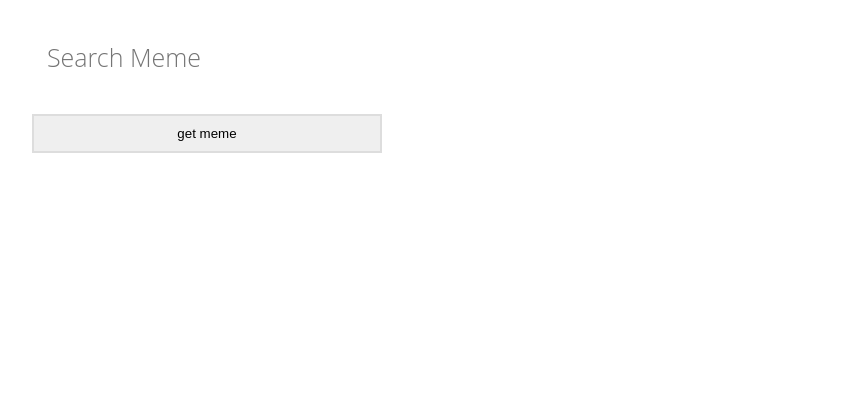
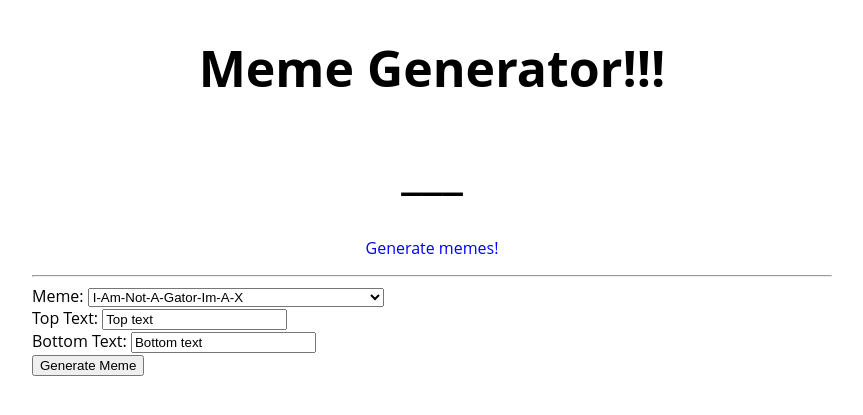
Before and after one commit to airgalvez/team-project, a Node server app: page / in a window 1280 px wide. Shown: the top 415 px of the page, without its empty margins (208-1071 px from the left). Run offline with Node 20, Linux system fonts and the light colour scheme.

Commit message:
some changes that might not work

```diff
--- a/views/home.ejs
+++ b/views/home.ejs
@@ -9,17 +9,47 @@
 </head>
 <body>
     <div class="container">
-        <form action="/" method="POST">
-            <input name="meme" class="ghost-input" type="text" placeholder="Search Meme">
-            <input class="ghost-button" type="submit" value="get meme">
-        </form>
+     <h1 style="text-align:center; font-size:50px"; font-color >Meme Generator!!!</h1>
+     <h1 style="text-align:center; font-size:50px">___</h1>
+     <p style="text-align: center;">Generate memes!</p>
+     <hr>
+     <form role="form">
+     <div class="form-group">
+         <label for="top-text">Meme:</label>
+         <select id="meme" class="form-control">
+                <option>I-Am-Not-A-Gator-Im-A-X</option>
+                <option>Angry-Chicken-Boss</option>
+                <option>Chuck-Norris-Laughing</option>
+                <option>Grumpy-Cat-Happy</option>
+                <option>Kanye-West-at-the-2009-Tribeca-Film-Festival</option>
+                <option>Kill-Yourself-Guy</option>
+                <option>LOL-Guy</option>
+                <option>Obama-Cowboy-Hat</option>
+                <option>Shocked-Ape</option>
+              </select>
+     </div>
+     <div class="form-group">
+         <label for="top-text">Top Text:</label>
+         <input type="text" class="form-control" id="top-text" placeholder="This text will appear on the top of the meme" value="Top text">
+     </div>
+     <div class="form-group">
+         <label for="top-text">Bottom Text:</label>
+         <input type="text" class="form-control" id="bottom-text" placeholder="This text will appear on the bottom of the meme" value="Bottom text">
+     </div>
+     <button type="submit" class="btn btn-primary">Generate Meme</button>
+    </form>
+
+
+
+
+
     </div>
 
-    <% if(error){ %>
-        <p><%= error %></p>
-    <% } else { %>
-        <p><%= meme %></p>
-    <% } %>
+<% if(error){ %>
+    <p><%= error %></p>
+<% } else { %>
+    <img src="<%= meme %>" alt="">
+<% } %>
 
 </body>
 </html>
```
